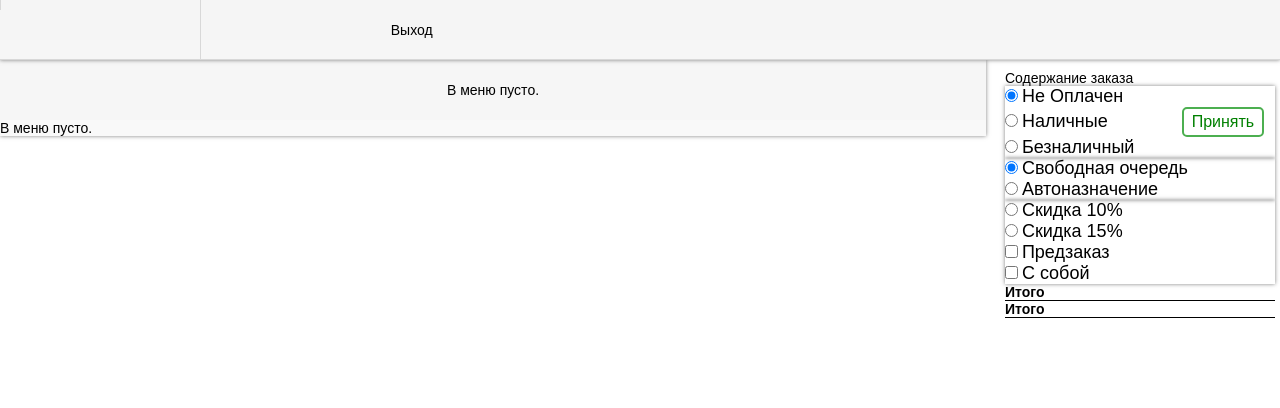
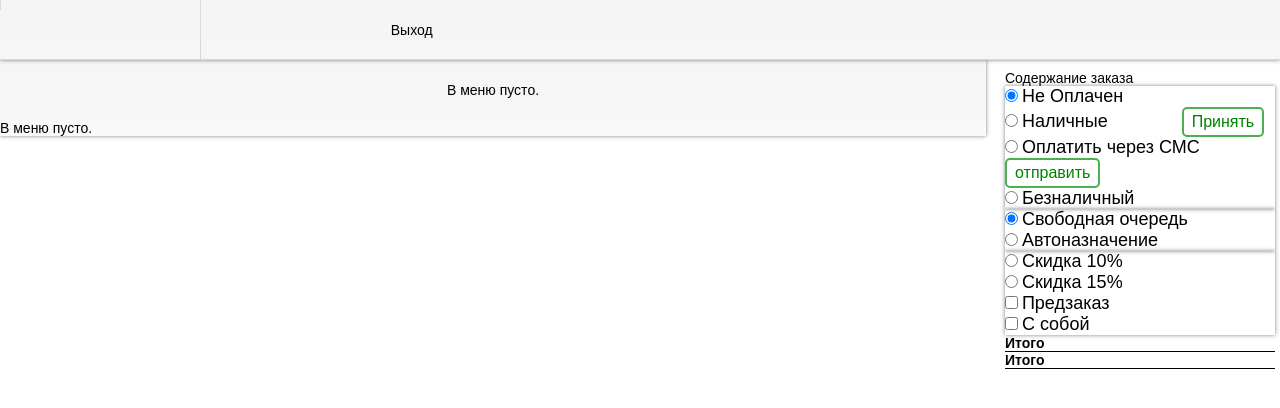
Before and after one commit to smirnovspacealexey/natruda-quene, a Django app: template python3-shawarma/templates/shaw_queue/menu_page.html in a window 1280 px wide. Shown: the top 408 px of the page. Run offline with Django 3.2, Linux system fonts and the light colour scheme; the template is opened without the code that fills it, so the values that code supplies are empty; some libraries are stand-ins or nearby versions.

Commit message:
add cmc in html

```diff
--- a/python3-shawarma/templates/shaw_queue/menu_page.html
+++ b/python3-shawarma/templates/shaw_queue/menu_page.html
@@ -121,6 +121,11 @@
                         <button style="margin-left: 70px" type="button" class="subm small-btn success" data-send-url="{% url 'make_order' %}">
                             Принять
                         </button>
+                        <input type="radio" id="paid_with_sms" value="paid_with_sms" name="paid_with_sms" placeholder="телефон">
+                        <label for="paid_with_sms">Оплатить через СМС</label>
+                          <button type="button" class="subm small-btn success" data-send-url="{% url 'make_order' %}">
+                            отправить
+                        </button>
                     </p>
                     <p>
                         <input type="radio" id="paid_without_cash" value="paid_without_cash" name="payment_choose">
```
